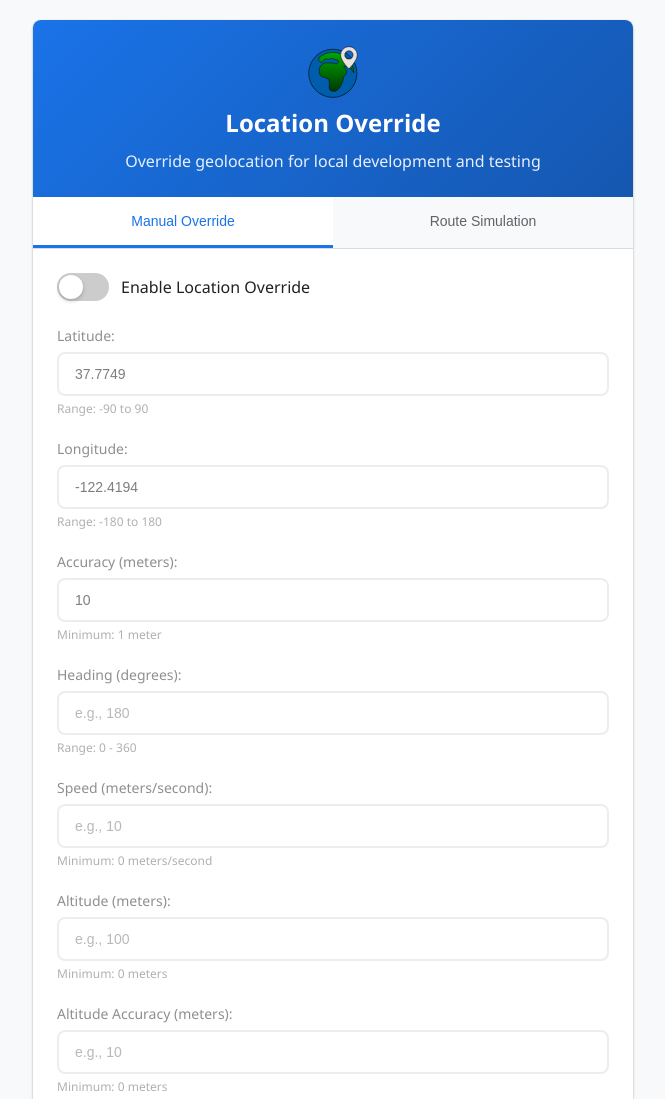
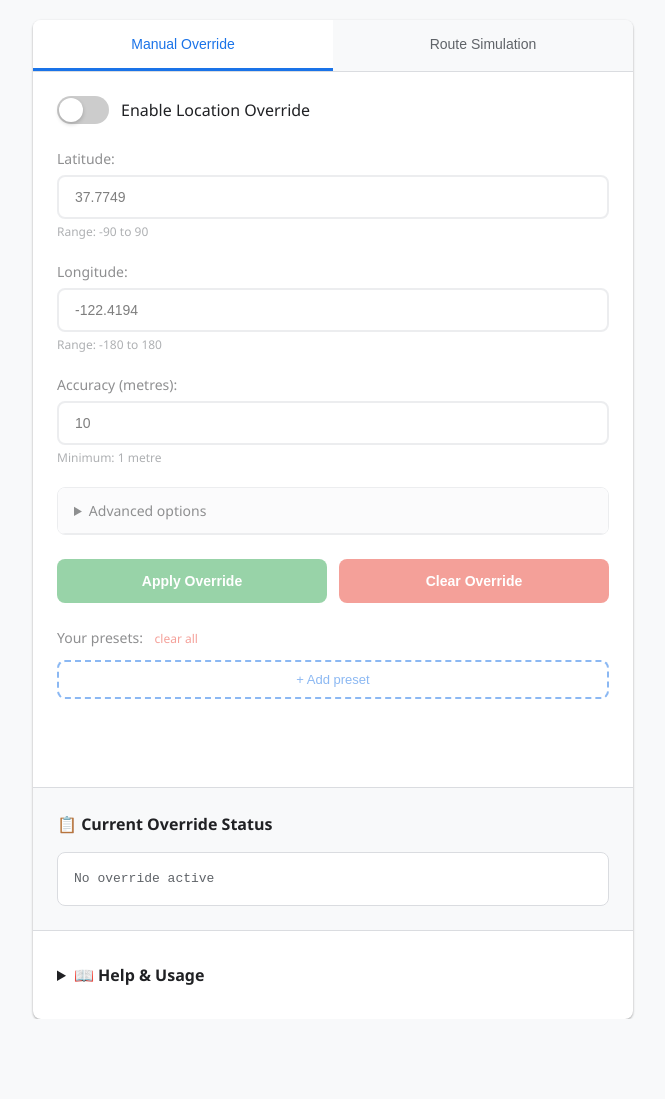
Before and after one commit to RobQuincey/devtools-location-override, a browser extension: page panel.html in a window 1280 px wide. Shown: the top 1099 px of the page, without its empty margins (307-972 px from the left). After the commit the page ends 1019 px from the top, so only its background shows below. Drawn offline with Linux system fonts and the light colour scheme.

Commit message:
Remove header and update meter to metre

```diff
--- a/panel.css
+++ b/panel.css
@@ -22,7 +22,7 @@
 body {
     font-family: 'Segoe UI', Tahoma, Geneva, Verdana, sans-serif;
     margin: 0;
-    padding: 20px;
+    padding: 0;
     background: var(--bg-secondary);
     color: var(--text-primary);
     font-size: 14px;
@@ -36,17 +36,7 @@ body {
     border-radius: var(--border-radius);
     box-shadow: var(--shadow);
     overflow: hidden;
-}
-
-.header {
-    background: linear-gradient(135deg, var(--primary-color), var(--primary-hover));
-    color: white;
-    padding: 24px;
-    text-align: center;
-}
-
-.header .icon{
-    width: 3.5rem;
+    margin-top: 20px;
 }
 
 /* Tabs */
@@ -86,17 +76,6 @@ body {
 
 .tab-content.active {
     display: block;
-}
-.header h1 {
-    margin: 0 0 8px 0;
-    font-size: 24px;
-    font-weight: 600;
-}
-
-.header p {
-    margin: 0;
-    opacity: 0.9;
-    font-size: 16px;
 }
 
 .controls {
@@ -192,6 +171,44 @@ body {
     margin-top: 4px;
     color: var(--text-secondary);
     font-size: 12px;
+}
+
+.advanced-options {
+    margin: 16px 0;
+    border: 1px solid var(--border-color);
+    border-radius: var(--border-radius);
+    overflow: hidden;
+}
+
+.advanced-options summary {
+    padding: 12px 16px;
+    background: var(--bg-secondary);
+    cursor: pointer;
+    user-select: none;
+    font-weight: 500;
+    border-bottom: 1px solid var(--border-color);
+    transition: var(--transition);
+}
+
+.advanced-options summary:hover {
+    background: #f1f3f4;
+}
+
+.advanced-options[open] summary {
+    border-bottom: 1px solid var(--border-color);
+}
+
+.advanced-content {
+    padding: 16px;
+    background: var(--bg-primary);
+}
+
+.advanced-content .input-group {
+    margin-bottom: 16px;
+}
+
+.advanced-content .input-group:last-child {
+    margin-bottom: 0;
 }
 
 .preset-section {
@@ -479,10 +496,6 @@ body {
         padding: 12px;
     }
 
-    .header {
-        padding: 20px;
-    }
-
     .controls {
         padding: 20px;
     }
--- a/panel.html
+++ b/panel.html
@@ -7,11 +7,6 @@
 </head>
 <body>
     <div class="container">
-        <header class="header">
-            <img src="icons/icon.svg" alt="Location Override Icon" class="icon">
-            <h1>Location Override</h1>
-            <p>Override geolocation for local development and testing</p>
-        </header>
 
         <div class="tabs">
             <button class="tab-button active" data-tab="manual">Manual Override</button>
@@ -42,11 +37,14 @@
                 </div>
 
                 <div class="input-group">
-                    <label for="accuracy">Accuracy (meters):</label>
+                    <label for="accuracy">Accuracy (metres):</label>
                     <input type="number" id="accuracy" min="1" placeholder="e.g., 10" value="10">
-                    <small>Minimum: 1 meter</small>
+                    <small>Minimum: 1 metre</small>
                 </div>
 
+                <details class="advanced-options" id="advancedOptions">
+                    <summary>Advanced options</summary>
+                    <div class="advanced-content">
                         <div class="input-group">
                             <label for="heading">Heading (degrees):</label>
                             <input type="number" id="heading" min="0" placeholder="e.g., 180" value="">
@@ -54,22 +52,24 @@
                         </div>
 
                         <div class="input-group">
-                    <label for="speed">Speed (meters/second):</label>
+                            <label for="speed">Speed (metres/second):</label>
                             <input type="number" id="speed" min="0" placeholder="e.g., 10" value="">
-                    <small>Minimum: 0 meters/second</small>
+                            <small>Minimum: 0 metres/second</small>
                         </div>
 
                         <div class="input-group">
-                    <label for="altitude">Altitude (meters):</label>
+                            <label for="altitude">Altitude (metres):</label>
                             <input type="number" id="altitude" placeholder="e.g., 100" value="">
-                    <small>Minimum: 0 meters</small>
+                            <small>Minimum: 0 metres</small>
                         </div>
 
                         <div class="input-group">
-                    <label for="altitudeAccuracy">Altitude Accuracy (meters):</label>
+                            <label for="altitudeAccuracy">Altitude Accuracy (metres):</label>
                             <input type="number" id="altitudeAccuracy" min="0" placeholder="e.g., 10" value="">
-                    <small>Minimum: 0 meters</small>
+                            <small>Minimum: 0 metres</small>
                         </div>
+                    </div>
+                </details>
 
                 <div class="action-buttons">
                     <button id="applyBtn" class="apply-btn">Apply Override</button>
@@ -166,7 +166,7 @@
                     </div>
 
                     <div class="input-group">
-                        <label for="defaultAccuracy">Default Accuracy (meters):</label>
+                        <label for="defaultAccuracy">Default Accuracy (metres):</label>
                         <input type="number" id="defaultAccuracy" min="1" value="10">
                     </div>
 
--- a/panel.js
+++ b/panel.js
@@ -10,6 +10,7 @@ class LocationOverridePanel {
         this.bindEvents();
         this.loadSettings();
         this.loadPresets();
+        this.loadAdvancedOptionsState();
         this.updateUI();
     }
 
@@ -35,6 +36,9 @@ class LocationOverridePanel {
 
         // Preset management
         this.bindPresetEvents();
+
+        // Advanced options
+        this.bindAdvancedOptionsEvents();
 
         // Action buttons
         document.getElementById('applyBtn').addEventListener('click', () => {
@@ -77,6 +81,37 @@ class LocationOverridePanel {
                 this.hidePresetControls();
             }
         });
+    }
+
+    bindAdvancedOptionsEvents() {
+        const advancedOptions = document.getElementById('advancedOptions');
+
+        // Save the state when toggled
+        advancedOptions.addEventListener('toggle', () => {
+            this.saveAdvancedOptionsState(advancedOptions.open);
+        });
+    }
+
+    async loadAdvancedOptionsState() {
+        try {
+            const result = await chrome.storage.local.get(['advancedOptionsOpen']);
+            const isOpen = result.advancedOptionsOpen;
+
+            if (isOpen !== undefined) {
+                const advancedOptions = document.getElementById('advancedOptions');
+                advancedOptions.open = isOpen;
+            }
+        } catch (error) {
+            console.error('Failed to load advanced options state:', error);
+        }
+    }
+
+    async saveAdvancedOptionsState(isOpen) {
+        try {
+            await chrome.storage.local.set({ advancedOptionsOpen: isOpen });
+        } catch (error) {
+            console.error('Failed to save advanced options state:', error);
+        }
     }
 
     async loadPresets() {
@@ -458,7 +493,7 @@ class LocationOverridePanel {
                 <p><strong>Override Active:</strong></p>
                 <p>Latitude: ${lat}°</p>
                 <p>Longitude: ${lng}°</p>
-                <p>Accuracy: ${acc} meters</p>
+                <p>Accuracy: ${acc} metres</p>
                 <p>Heading: ${heading}°</p>
                 <p>Speed: ${speed} m/s</p>
                 <p>Altitude: ${altitude} m</p>
```
Also changed, not shown: QUICKSTART.md (+1 -1 lines), test-page.html (+2 -2 lines). Lines whose indentation alone changed are shown as unchanged.
